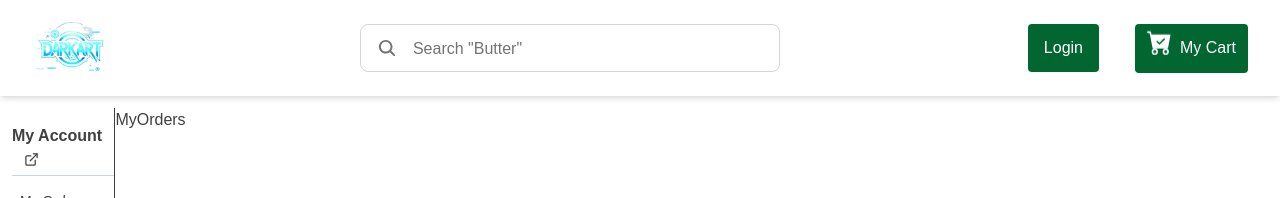
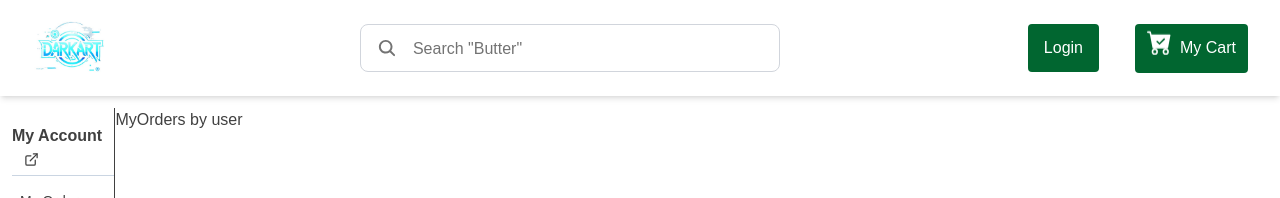
Before and after one commit to gowthamvetri/DarkArt, a React (Vite) app in the folder DarkCart-app/: page /dashboard/myorders in a window 1280 px wide. Shown: the top 198 px of the page. Built offline with nearby package versions, Linux system fonts and the light colour scheme; no server answers.

Commit message:
Small change in order page

```diff
--- a/DarkCart-app/src/pages/MyOrders.jsx
+++ b/DarkCart-app/src/pages/MyOrders.jsx
@@ -2,7 +2,7 @@ import React from 'react'
 
 function MyOrders() {
   return (
-    <div>MyOrders</div>
+    <div>MyOrders  by user</div>
   )
 }
 
```
